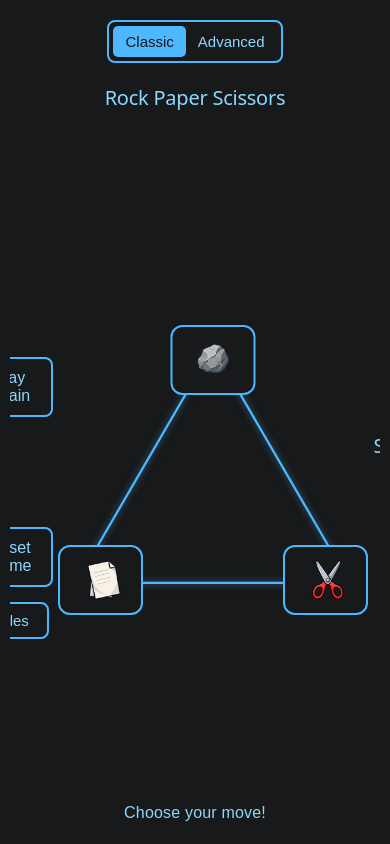
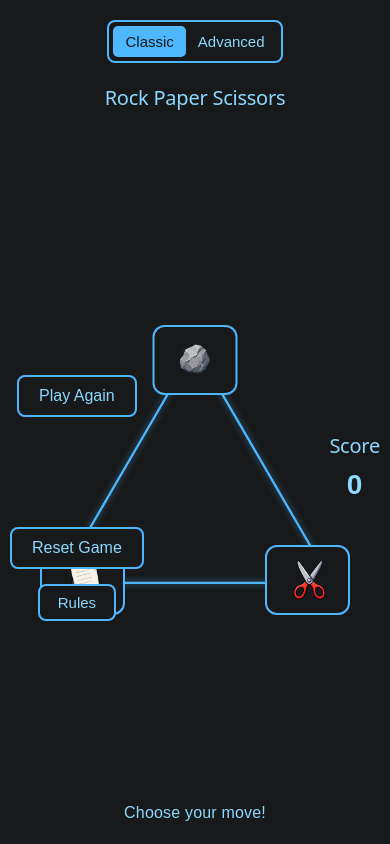
Before and after one commit to warmlingjasper-cpu/rock-paper-scissors, a React app in the folder frontend/: page / in a window 390 px wide. Built offline with nearby package versions, Linux system fonts and the light colour scheme; the HTML template or start-up script is replaced by a standard one.

Commit message:
fix layout mobile

```diff
--- a/frontend/src/App.css
+++ b/frontend/src/App.css
@@ -586,12 +586,30 @@ body {
     padding: 20px 10px;
   }
 
+  .game-result {
+  position: relative;
+  z-index: 10;
+  }
+
   .game-area {
+    position: relative;
     display: flex;
     justify-content: center;
     align-items: center;
     width: 100%;
-    overflow: hidden;
+    overflow: visible;
+  }
+
+  .game-buttons {
+  position: absolute;
+  left: 0;
+  z-index: 5;
+  }
+
+  .game-area .score {
+    position: absolute;
+    right: 0;
+    z-index: 5;
   }
 
   .triangle {
```
